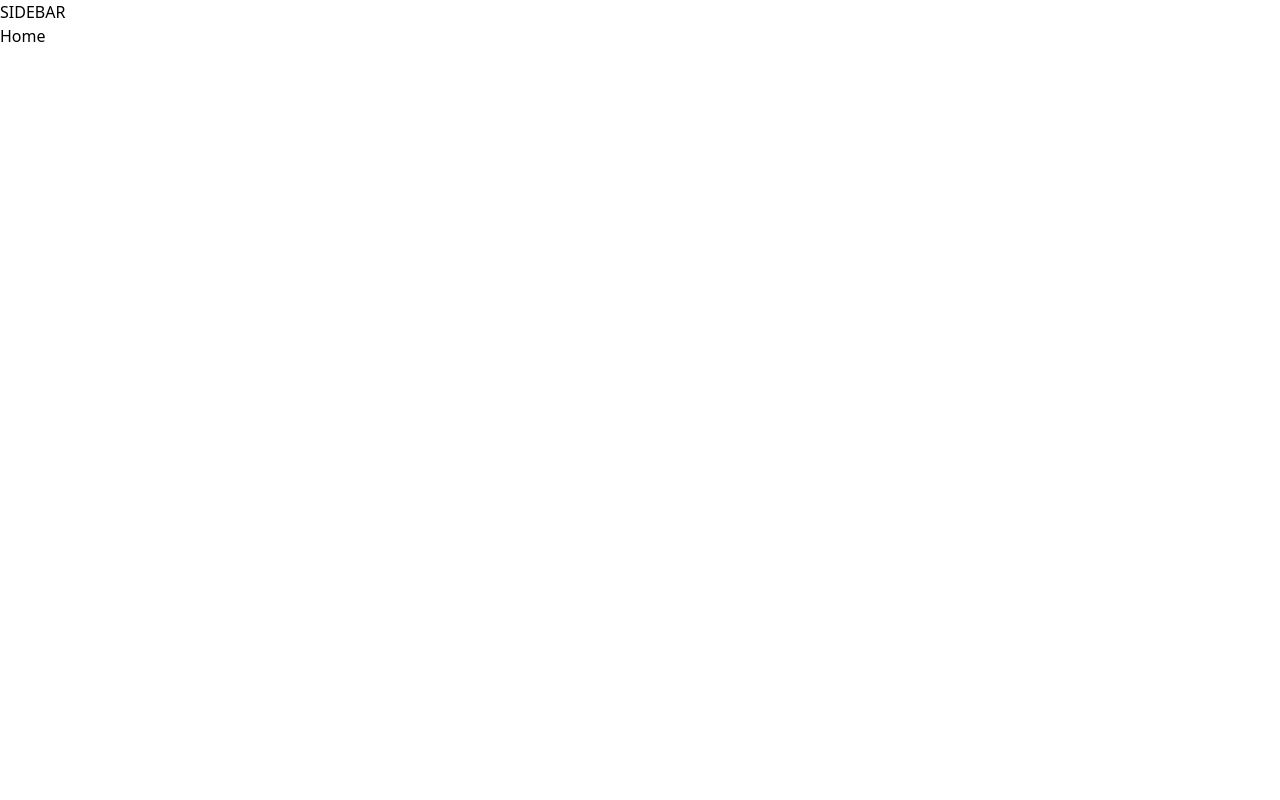
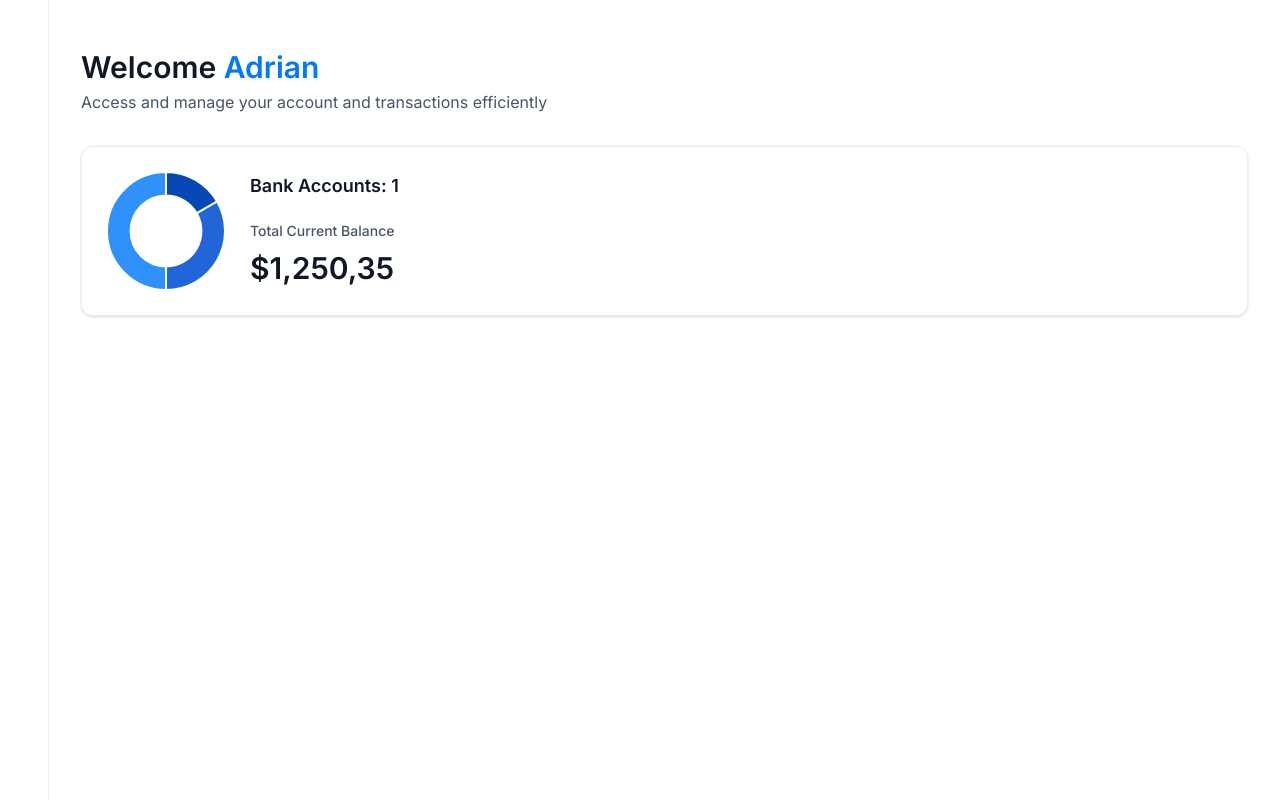
Before and after one commit to devsmartproject/banking-app, a Next.js app: page / in a window 1280 px wide. Built offline with nearby package versions, Linux system fonts and the light colour scheme.

Commit message:
chore: Update layout with new fonts, metadata, and sidebar component

```diff
--- a/app/(root)/layout.tsx
+++ b/app/(root)/layout.tsx
@@ -1,11 +1,14 @@
+import Sidebar from "@/components/Sidebar";
+
 export default function RootLayout({
   children,
 }: Readonly<{
   children: React.ReactNode;
 }>) {
+  const loggedIn = { firsName: "Adrian", lastName: "JSM" };
   return (
-    <main>
-      SIDEBAR
+    <main className="flex h-screen w-full font-inter">
+      <Sidebar user={loggedIn}/>
       {children}
     </main>
   );
--- a/app/(root)/page.tsx
+++ b/app/(root)/page.tsx
@@ -1,4 +1,27 @@
+import HeaderBox from "@/components/HeaderBox";
+import TotalBalanceBox from "@/components/TotalBalanceBox";
+
 const Home = () => {
-  return <div>Home</div>;
+  const loggedIn = { firstName: "Adrian" };
+
+  return (
+    <section className="home">
+      <div className="home-content">
+        <header className="home-header">
+          <HeaderBox
+            type="greeting"
+            title="Welcome"
+            user={loggedIn?.firstName || "Guest"}
+            subtext="Access and manage your account and transactions efficiently"
+          />
+          <TotalBalanceBox
+            accounts={[]}
+            totalBanks={1}
+            totalCurrentBalance={1250.35}
+          />
+        </header>
+      </div>
+    </section>
+  );
 };
 export default Home;
--- a/app/layout.tsx
+++ b/app/layout.tsx
@@ -23,7 +23,7 @@ export default function RootLayout({
   children: React.ReactNode;
 }>) {
   return (
-    <html lang="en">
+    <html lang="en" suppressHydrationWarning>
       <body className={`${inter.variable} ${ibmPlexSerif.variable}`}>
         {children}
       </body>
--- /dev/null
+++ b/components/AnimatedCounter.tsx
@@ -0,0 +1,12 @@
+"use client";
+
+import CountUp from "react-countup";
+
+const AnimatedCounter = ({ amount }: { amount: number }) => {
+  return (
+    <div className="w-full">
+      <CountUp end={amount} decimal="," prefix="$" duration={2} decimals={2} />
+    </div>
+  );
+};
+export default AnimatedCounter;
--- /dev/null
+++ b/components/DoughnutChart.tsx
@@ -0,0 +1,27 @@
+"use client";
+
+import { Chart as ChartJS, ArcElement, Tooltip, Legend } from "chart.js";
+import { Doughnut } from "react-chartjs-2";
+
+ChartJS.register(ArcElement, Tooltip, Legend);
+
+const DoughnutChart = ({ accounts }: DoughnutChartProps) => {
+  const data = {
+    datasets: [
+      {
+        label: "Banks",
+        data: [1250, 2500, 3750],
+        backgroundColor: ["#0747b6", "#2265d8", "#2f91fa"],
+      },
+    ],
+    labels: ["Bank 1", "Bank 2", "Bank 3"],
+  };
+
+  return (
+    <Doughnut
+      data={data}
+      options={{ cutout: "60%", plugins: { legend: { display: false } } }}
+    />
+  );
+};
+export default DoughnutChart;
--- /dev/null
+++ b/components/HeaderBox.tsx
@@ -0,0 +1,19 @@
+const HeaderBox = ({
+  type = "title",
+  title,
+  subtext,
+  user,
+}: HeaderBoxProps) => {
+  return (
+    <div className="header-box">
+      <h1 className="header-box-title">
+        {title}
+        {type === "greeting" && (
+          <span className="text-bankGradient">&nbsp;{user}</span>
+        )}
+      </h1>
+      <p className="header-box-subtext">{subtext}</p>
+    </div>
+  );
+};
+export default HeaderBox;
--- /dev/null
+++ b/components/Sidebar.tsx
@@ -0,0 +1,14 @@
+import Link from "next/link";
+
+const Sidebar = ({ user }: SiderbarProps) => {
+  return (
+    <section className="sidebar">
+      <nav className="flex flex-col gap-4">
+        <Link
+          href="/"
+          className="mb-12 cursor-pointer items-center gap-2"></Link>
+      </nav>
+    </section>
+  );
+};
+export default Sidebar;
--- /dev/null
+++ b/components/TotalBalanceBox.tsx
@@ -0,0 +1,26 @@
+import AnimatedCounter from "./AnimatedCounter";
+import DoughnutChart from "./DoughnutChart";
+
+const TotalBalanceBox = ({
+  accounts = [],
+  totalBanks,
+  totalCurrentBalance,
+}: TotlaBalanceBoxProps) => {
+  return (
+    <div className="total-balance">
+      <div className="total-balance-chart">
+        <DoughnutChart accounts={accounts} />
+      </div>
+      <div className="flex flex-col gap-6">
+        <h2 className="header-2">Bank Accounts: {totalBanks}</h2>
+        <div className="flex flex-col gap-2">
+          <p className="total-balance-label">Total Current Balance</p>
+          <div className="total-balance-amount flex-center gap-2">
+            <AnimatedCounter amount={totalCurrentBalance} />
+          </div>
+        </div>
+      </div>
+    </div>
+  );
+};
+export default TotalBalanceBox;
--- a/package.json
+++ b/package.json
@@ -10,11 +10,15 @@
   },
   "dependencies": {
     "@radix-ui/react-slot": "^1.0.2",
+    "chart.js": "^4.4.3",
     "class-variance-authority": "^0.7.0",
     "clsx": "^2.1.1",
     "lucide-react": "^0.395.0",
     "next": "14.2.4",
+    "query-string": "^9.0.0",
     "react": "^18",
+    "react-chartjs-2": "^5.2.0",
+    "react-countup": "^6.5.3",
     "react-dom": "^18",
     "tailwind-merge": "^2.3.0",
     "tailwindcss-animate": "^1.0.7"
```
Also changed, not shown: 1 other file (tests, documents, lock files or other folders).
